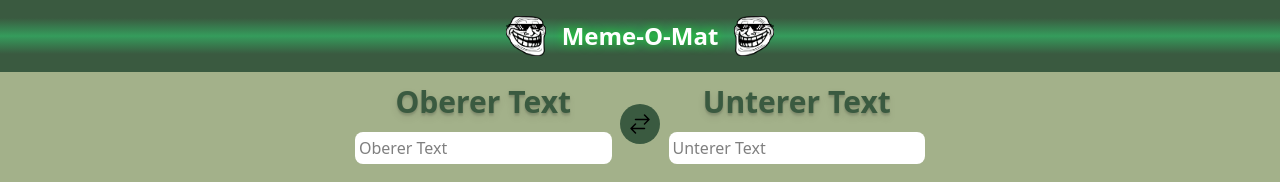
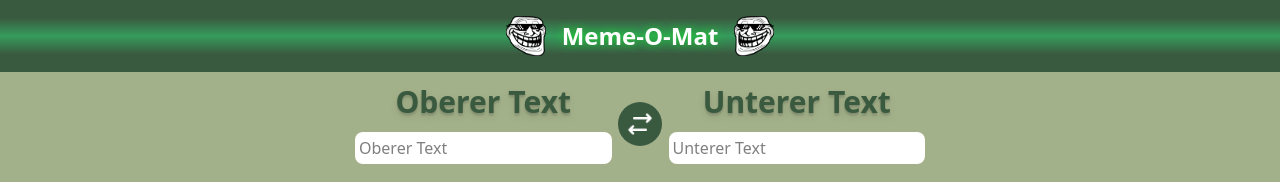
Before and after one commit to SinanDmrr/Meme-o-Mat, a React (Vite) app: page / in a window 1280 px wide. Shown: the top 182 px of the page. Built offline with nearby package versions, Linux system fonts and the light colour scheme; no server answers.

Commit message:
Text on Meme Image was on the bottom edge this bugs has been fixed. To Generate a new Meme clears the Input Fields and the Texts from the Image

```diff
--- a/package.json
+++ b/package.json
@@ -10,6 +10,7 @@
     "preview": "vite preview"
   },
   "dependencies": {
+    "html-to-image": "^1.11.13",
     "html2canvas": "^1.4.1",
     "react": "^19.1.0",
     "react-dom": "^19.1.0",
--- a/src/components/Main/Main.tsx
+++ b/src/components/Main/Main.tsx
@@ -1,228 +1,9 @@
-// import {useEffect, useState, useRef} from "react";
-// import html2canvas from "html2canvas";
-
-// import trollFace from "../../assets/img/troll-face.png";
-// import saveIcon from "../../assets/img/save.png";
-
-// interface IMemeInformation {
-//   imgUrl: string;
-//   topText: string;
-//   bottomText: string;
-// }
-
-// interface MainProps {
-//   memeUrlArray: string[];
-// }
-
-// export default function Main({memeUrlArray}: MainProps) {
-//   const [textColor, setTextColor] = useState("white");
-//   const [memeInformation, setMemeInformation] = useState<IMemeInformation>({
-//     imgUrl: "",
-//     topText: "",
-//     bottomText: "",
-//   });
-//   const [imageWidth, setImageWidth] = useState<number | null>(null);
-//   const memeRef = useRef<HTMLDivElement>(null);
-
-//   useEffect(() => {
-//     if (memeUrlArray.length > 0) {
-//       const randomIndex = Math.floor(Math.random() * memeUrlArray.length);
-//       const randomUrl = memeUrlArray[randomIndex];
-//       setMemeInformation((prev) => ({
-//         ...prev,
-//         imgUrl: randomUrl,
-//       }));
-//     }
-//   }, [memeUrlArray]);
-
-//   function handleGenerateMeme() {
-//     if (memeUrlArray.length === 0) return;
-//     const randomIndex = Math.floor(Math.random() * memeUrlArray.length);
-//     const randomUrl = memeUrlArray[randomIndex];
-//     setMemeInformation((prev) => ({
-//       ...prev,
-//       imgUrl: randomUrl,
-//     }));
-//     setImageWidth(null);
-//   }
-
-//   function handleChange(event: React.ChangeEvent<HTMLInputElement>) {
-//     const {name, value} = event.currentTarget;
-//     if (name === "topText" || name === "bottomText") {
-//       setMemeInformation((prev) => ({
-//         ...prev,
-//         [name]: value,
-//       }));
-//     }
-//   }
-
-//   function handleImageLoad(event: React.SyntheticEvent<HTMLImageElement>) {
-//     const img = event.currentTarget;
-//     setImageWidth(img.clientWidth);
-//   }
-
-//   const textWidth = imageWidth ? `${imageWidth * 0.8}px` : "80%";
-
-//   function handleSwitchText() {
-//     setMemeInformation((prev) => ({
-//       ...prev,
-//       topText: prev.bottomText,
-//       bottomText: prev.topText,
-//     }));
-//   }
-
-//   async function handleSaveMeme() {
-//     if (!memeRef.current) return;
-
-//     try {
-//       const canvas = await html2canvas(memeRef.current, {
-//         useCORS: true, // Für Bilder von externen URLs
-//         backgroundColor: null, // Transparenter Hintergrund
-//       });
-//       const link = document.createElement("a");
-//       link.href = canvas.toDataURL("image/png"); // Als PNG speichern
-//       link.download = "meme.png"; // Dateiname
-//       link.click();
-//     } catch (error) {
-//       console.error("Fehler beim Speichern des Memes:", error);
-//     }
-//   }
-
-//   return (
-//     <main className="flex-1 flex flex-col items-center justify-start w-full px-5">
-//       <div className="form flex flex-col w-full max-w-[570px] min-w-[300px] gap-5">
-//         <div className="flex flex-col items-center w-full sm:flex-row sm:justify-between mt-3">
-//           <label className="flex flex-col text-center w-full sm:w-[45%]">
-//             <p className="font-bold text-3xl mb-3 text-[var(--accent-color)] text-shadow-lg">
-//               Oberer Text
-//             </p>
-//             <input
-//               type="text"
-//               placeholder="Oberer Text"
-//               name="topText"
-//               className="bg-white rounded-lg p-1 outline-none"
-//               maxLength={40}
-//               onChange={handleChange}
-//             />
-//           </label>
-
-//           <button
-//             className="my-2 sm:my-0 p-2 rounded-full bg-[var(--accent-color)] hover:bg-opacity-80 transition cursor-pointer
-//             hover:bg-[#609469]"
-//             onClick={handleSwitchText}>
-//             <svg
-//               xmlns="http://www.w3.org/2000/svg"
-//               fill="none"
-//               viewBox="0 0 24 24"
-//               stroke-width="1.5"
-//               stroke="currentColor"
-//               className="size-6">
-//               <path
-//                 stroke-linecap="round"
-//                 stroke-linejoin="round"
-//                 d="M7.5 21 3 16.5m0 0L7.5 12M3 16.5h13.5m0-13.5L21 7.5m0 0L16.5 12M21 7.5H7.5"
-//               />
-//             </svg>
-//           </button>
-
-//           <label className="flex flex-col text-center w-full sm:w-[45%]">
-//             <p className="font-bold text-3xl mb-3 text-[var(--accent-color)] text-shadow-lg">
-//               Unterer Text
-//             </p>
-//             <input
-//               type="text"
-//               placeholder="Unterer Text"
-//               name="bottomText"
-//               className="bg-white rounded-lg p-1 outline-none"
-//               maxLength={40}
-//               onChange={handleChange}
-//             />
-//           </label>
-//         </div>
-//         <button
-//           className="gradient-accent-combined rounded-3xl p-2 flex justify-center gap-3"
-//           onClick={handleGenerateMeme}>
-//           <img src={trollFace} className="w-8 h-8 scale-x-[-1] xs:w-16" />
-//           <p className="text-white font-bold text-2xl cursor-pointer">
-//             Neues Meme
-//           </p>
-//           <img
-//             src={trollFace}
-//             className="w-8 h-8 scale-x-[-1] xs:w-16"
-//             onLoad={handleImageLoad}
-//           />
-//         </button>
-//         <div className="flex gap-3 justify-center items-center">
-//           <p className=" text-[var(--accent-color)] text-shadow-lg text-2xl font-bold">
-//             Textfarbe:
-//           </p>
-
-//           <button
-//             className="bg-white text-black px-4 py-2 rounded cursor-pointer"
-//             onClick={() => setTextColor("white")}>
-//             Weiß
-//           </button>
-
-//           <button
-//             className="bg-black text-white px-4 py-2 rounded cursor-pointer"
-//             onClick={() => setTextColor("black")}>
-//             Schwarz
-//           </button>
-//         </div>
-//         <button
-//           className="flex gradient-accent-combined rounded-3xl p-2 justify-center gap-3"
-//           onClick={handleSaveMeme}>
-//           <p className="text-white font-bold text-2xl cursor-pointer">
-//             Speichern
-//           </p>
-//           <img
-//             src={saveIcon}
-//             className="w-5 h-5 scale-x-[-1] xs:w-16 items-center justify-center mt-2"
-//           />
-//         </button>
-//       </div>
-//       <div className="meme w-full max-w-[570px] min-w-[300px] my-5 relative flex-1">
-//         <img
-//           src={memeInformation.imgUrl}
-//           className="w-full h-full object-contain"
-//           onLoad={handleImageLoad}
-//         />
-
-//         <span
-//           style={{
-//             color: textColor,
-//             width: textWidth,
-//             textShadow:
-//               textColor === "white"
-//                 ? "0 0 10px rgba(0, 0, 0, 0.8)"
-//                 : "0 0 10px rgba(255, 255, 255, 0.8)",
-//           }}
-//           className="absolute top-2 left-1/2 transform -translate-x-1/2 meme-text font-bold text-4xl text-shadow-lg-green break-words inline-block text-center">
-//           {memeInformation.topText}
-//         </span>
-
-//         <span
-//           style={{
-//             color: textColor,
-//             width: textWidth,
-//             textShadow:
-//               textColor === "white"
-//                 ? "0 0 10px rgba(0, 0, 0, 0.8)"
-//                 : "0 0 10px rgba(255, 255, 255, 0.8)",
-//           }}
-//           className="absolute bottom-2 left-1/2 transform -translate-x-1/2 meme-text font-bold text-4xl text-shadow-lg-green break-words inline-block text-center">
-//           {memeInformation.bottomText}
-//         </span>
-//       </div>
-//     </main>
-//   );
-// }
-
 import {useEffect, useState, useRef} from "react";
 import html2canvas from "html2canvas";
 
 import trollFace from "../../assets/img/troll-face.png";
 import saveIcon from "../../assets/img/save.png";
+import switchIcon from "../../assets/img/switch.png";
 
 interface IMemeInformation {
   imgUrl: string;
@@ -242,9 +23,9 @@ export default function Main({memeUrlArray}: MainProps) {
     bottomText: "",
   });
   const [imageWidth, setImageWidth] = useState<number | null>(null);
-  const [imageHeight, setImageHeight] = useState<number | null>(null); // Neue State-Variable für die Bildhöhe
+  const [imageHeight, setImageHeight] = useState<number | null>(null);
   const memeRef = useRef<HTMLDivElement>(null);
-  const imgRef = useRef<HTMLImageElement>(null); // Ref für das Bild
+  const imgRef = useRef<HTMLImageElement>(null);
 
   useEffect(() => {
     if (memeUrlArray.length > 0) {
@@ -263,10 +44,13 @@ export default function Main({memeUrlArray}: MainProps) {
     const randomUrl = memeUrlArray[randomIndex];
     setMemeInformation((prev) => ({
       ...prev,
+      topText: "",
+      bottomText: "",
       imgUrl: randomUrl,
     }));
+
     setImageWidth(null);
-    setImageHeight(null); // Höhe zurücksetzen
+    setImageHeight(null);
   }
 
   function handleChange(event: React.ChangeEvent<HTMLInputElement>) {
@@ -282,7 +66,7 @@ export default function Main({memeUrlArray}: MainProps) {
   function handleImageLoad(event: React.SyntheticEvent<HTMLImageElement>) {
     const img = event.currentTarget;
     setImageWidth(img.clientWidth);
-    setImageHeight(img.clientHeight); // Speichere die tatsächliche Bildhöhe
+    setImageHeight(img.clientHeight);
   }
 
   const textWidth = imageWidth ? `${imageWidth * 0.8}px` : "80%";
@@ -334,6 +118,7 @@ export default function Main({memeUrlArray}: MainProps) {
               name="topText"
               className="bg-white rounded-lg p-1 outline-none"
               maxLength={40}
+              value={memeInformation.topText}
               onChange={handleChange}
             />
           </label>
@@ -341,19 +126,7 @@ export default function Main({memeUrlArray}: MainProps) {
           <button
             className="my-2 sm:my-0 p-2 rounded-full bg-[var(--accent-color)] hover:bg-opacity-80 transition cursor-pointer hover:bg-[#609469]"
             onClick={handleSwitchText}>
-            <svg
-              xmlns="http://www.w3.org/2000/svg"
-              fill="none"
-              viewBox="0 0 24 24"
-              stroke-width="1.5"
-              stroke="currentColor"
-              className="size-6">
-              <path
-                stroke-linecap="round"
-                stroke-linejoin="round"
-                d="M7.5 21 3 16.5m0 0L7.5 12M3 16.5h13.5m0-13.5L21 7.5m0 0L16.5 12M21 7.5H7.5"
-              />
-            </svg>
+            <img src={switchIcon} alt="switch icon" className="h-7" />
           </button>
 
           <label className="flex flex-col text-center w-full sm:w-[45%]">
@@ -366,6 +139,7 @@ export default function Main({memeUrlArray}: MainProps) {
               name="bottomText"
               className="bg-white rounded-lg p-1 outline-none"
               maxLength={40}
+              value={memeInformation.bottomText}
               onChange={handleChange}
             />
           </label>
@@ -377,11 +151,7 @@ export default function Main({memeUrlArray}: MainProps) {
           <p className="text-white font-bold text-2xl cursor-pointer">
             Neues Meme
           </p>
-          <img
-            src={trollFace}
-            className="w-8 h-8 scale-x-[-1] xs:w-16"
-            onLoad={handleImageLoad}
-          />
+          <img src={trollFace} className="w-8 h-8 scale-x-[-1] xs:w-16" />
         </button>
         <div className="flex gap-3 justify-center items-center">
           <p className="text-[var(--accent-color)] text-shadow-lg text-2xl font-bold">
@@ -415,14 +185,13 @@ export default function Main({memeUrlArray}: MainProps) {
       <div
         className="meme w-full max-w-[570px] min-w-[300px] my-5 relative"
         ref={memeRef}
-        style={{height: imageHeight ? `${imageHeight}px` : "auto"}} // Höhe des Containers an Bildhöhe anpassen
-      >
+        style={{height: imageHeight ? `${imageHeight}px` : "auto"}}>
         <img
           ref={imgRef}
           src={memeInformation.imgUrl}
           className="w-full max-h-[500px] object-contain"
           onLoad={handleImageLoad}
-          crossOrigin="anonymous" // Versuch, CORS zu umgehen
+          crossOrigin="anonymous"
         />
 
         <span
@@ -434,7 +203,7 @@ export default function Main({memeUrlArray}: MainProps) {
                 ? "0 0 10px rgba(0, 0, 0, 0.8)"
                 : "0 0 10px rgba(255, 255, 255, 0.8)",
           }}
-          className="absolute top-2 left-1/2 transform -translate-x-1/2 meme-text font-bold text-4xl text-shadow-lg-green break-words inline-block text-center">
+          className="absolute top-0 left-1/2 transform -translate-x-1/2 meme-text font-bold text-4xl text-shadow-lg-green break-words inline-block text-center">
           {memeInformation.topText}
         </span>
 
@@ -447,7 +216,7 @@ export default function Main({memeUrlArray}: MainProps) {
                 ? "0 0 10px rgba(0, 0, 0, 0.8)"
                 : "0 0 10px rgba(255, 255, 255, 0.8)",
           }}
-          className="absolute bottom-2 left-1/2 transform -translate-x-1/2 meme-text font-bold text-4xl text-shadow-lg-green break-words inline-block text-center">
+          className="absolute bottom-6 left-1/2 transform -translate-x-1/2 meme-text font-bold text-4xl text-shadow-lg-green break-words inline-block text-center">
           {memeInformation.bottomText}
         </span>
       </div>
```
Also changed, not shown: 1 other file (tests, documents, lock files or other folders).
